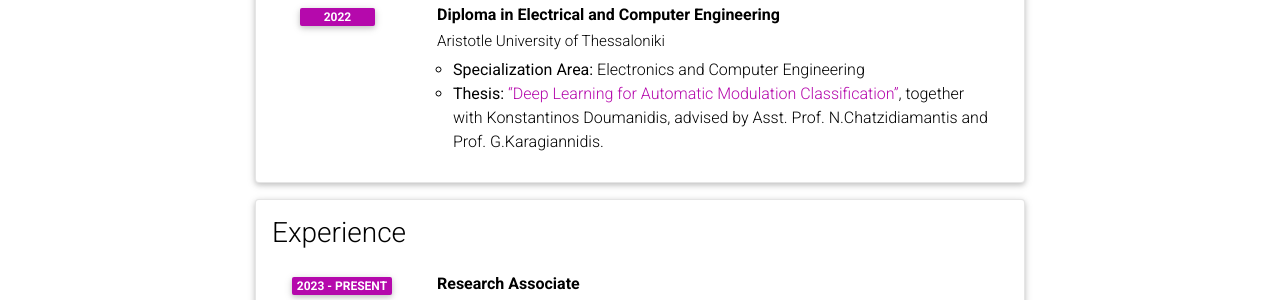
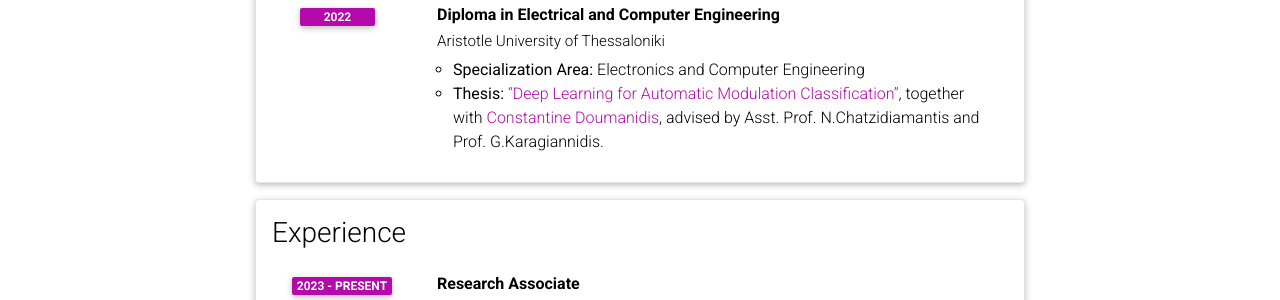
Before and after one commit to kostino/kostino.github.io, a Jekyll site: the page built from _pages/cv.md, in a window 1280 px wide and 1136 px high. Shown: the part 255-555 px from the top of the window. Built offline with Jekyll 4.4.1, drawn with Linux system fonts in a browser that asks for light colours; comment, search, counter and statistics services are not loaded; a style sheet for code colours, icons or effects is not loaded.

Commit message:
Update cv.yml

```diff
--- a/_data/cv.yml
+++ b/_data/cv.yml
@@ -6,7 +6,7 @@
       year: 2022
       description:
         - <b>Specialization Area:</b> Electronics and Computer Engineering
-        - <b>Thesis:</b> <a href="http://ikee.lib.auth.gr/record/334985/files/Thesis_Konstantinos_Doumanidis_Konstantinos_Triaridis.pdf">“Deep Learning for Automatic Modulation Classification”</a>, together with Konstantinos Doumanidis, advised by Asst. Prof. N.Chatzidiamantis and Prof. G.Karagiannidis.
+        - <b>Thesis:</b> <a href="http://ikee.lib.auth.gr/record/334985/files/Thesis_Konstantinos_Doumanidis_Konstantinos_Triaridis.pdf">“Deep Learning for Automatic Modulation Classification”</a>, together with <a href="https://doumanidis.hosting.nyu.edu/">Constantine Doumanidis</a>, advised by Asst. Prof. N.Chatzidiamantis and Prof. G.Karagiannidis.
 
 - title: Experience
   type: time_table
```
